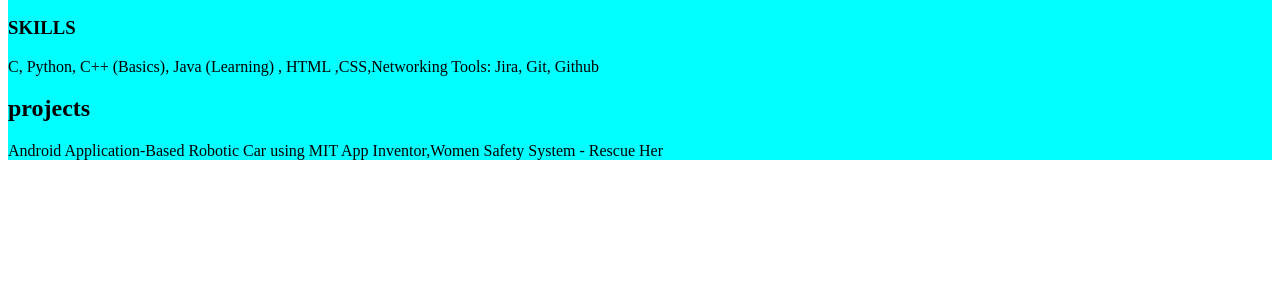
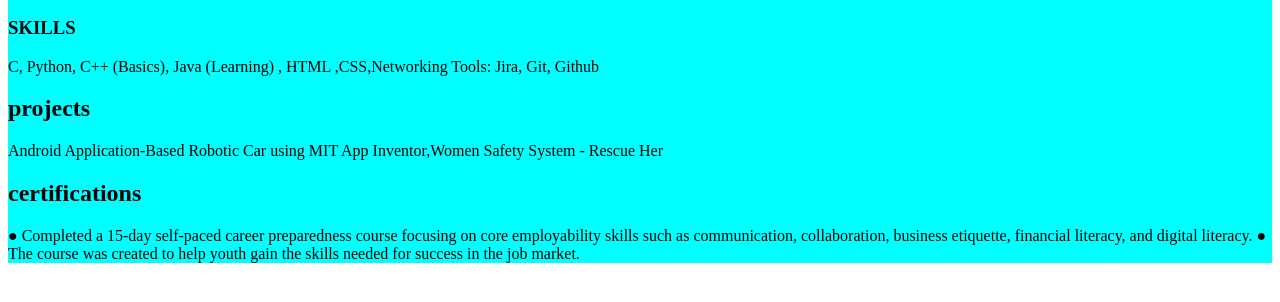
Before and after one commit to sahanahc123/flipkart, a plain HTML site: page index.html in a window 1280 px wide. Shown: the part 110-412 px from the top of the page. Drawn offline with Linux system fonts and the light colour scheme.

Commit message:
certifications

```diff
--- a/index.html
+++ b/index.html
@@ -19,6 +19,10 @@
         <p>  C, Python, C++ (Basics), Java (Learning) , HTML ,CSS,Networking  Tools: Jira, Git, Github</p>
         <h2>projects</h2>
         <p>Android Application-Based Robotic Car using MIT App Inventor,Women Safety System - Rescue Her</p>
+        <h2>certifications</h2>
+        <p>● Completed a 15-day self-paced career preparedness course focusing on core employability skills such as
+            communication, collaboration, business etiquette, financial literacy, and digital literacy.
+          ● The course was created to help youth gain the skills needed for success in the job market.</p>
     </div>
 </body>
 </html>
```
